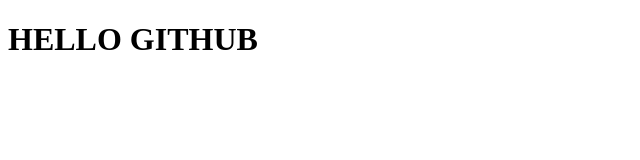
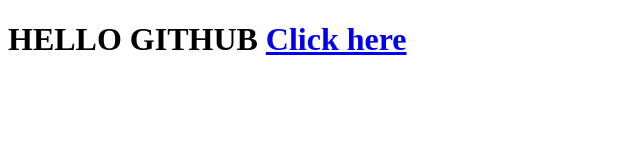
Before and after one commit to DhiviDhivya/My-new-web-page, a plain HTML site: page index.html in a window 1280 px wide. Shown: the whole page, without its empty margins (0-640 px from the left). Drawn offline with Linux system fonts and the light colour scheme.

Commit message:
Update index.html

```diff
--- a/index.html
+++ b/index.html
@@ -2,6 +2,6 @@
 <html>
   <h1>
     HELLO GITHUB
-    <a href="list.html">
+    <a href="list.html">Click here</a>
   </h1>
 </html>
```
